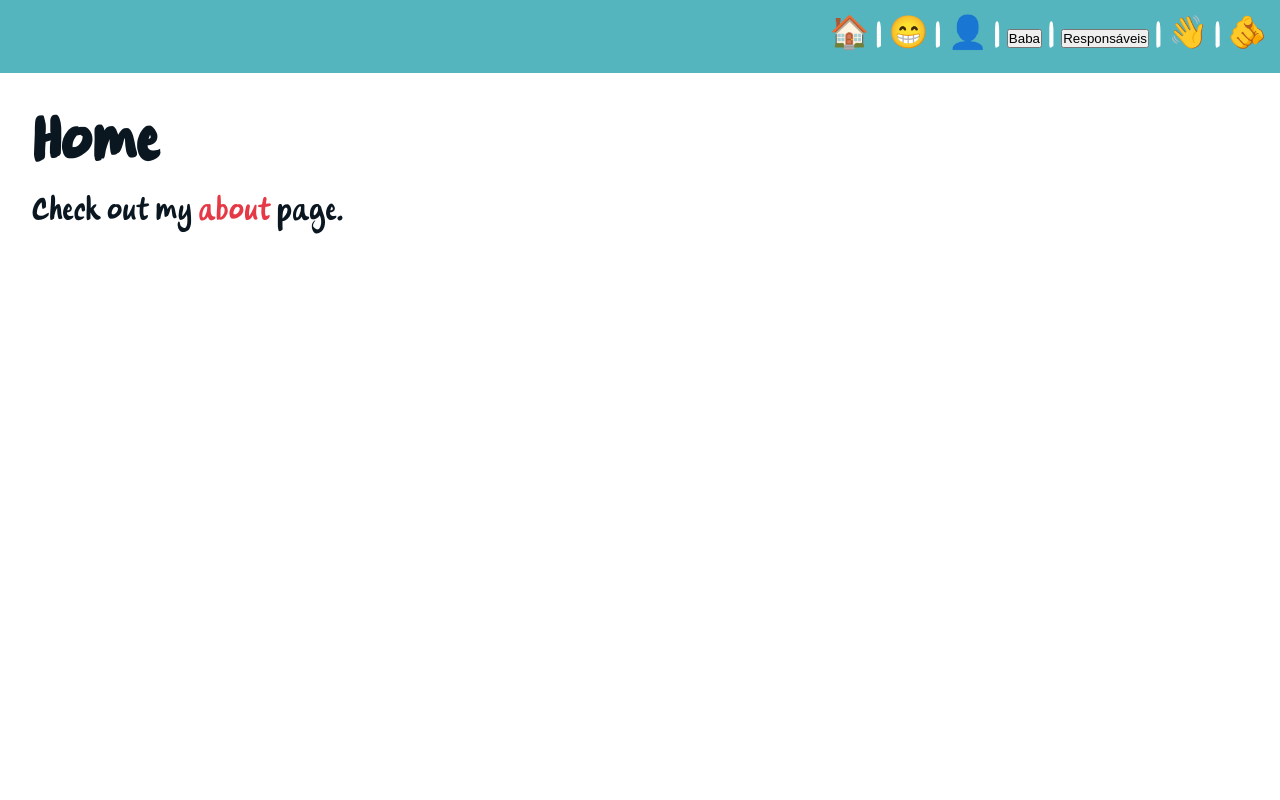
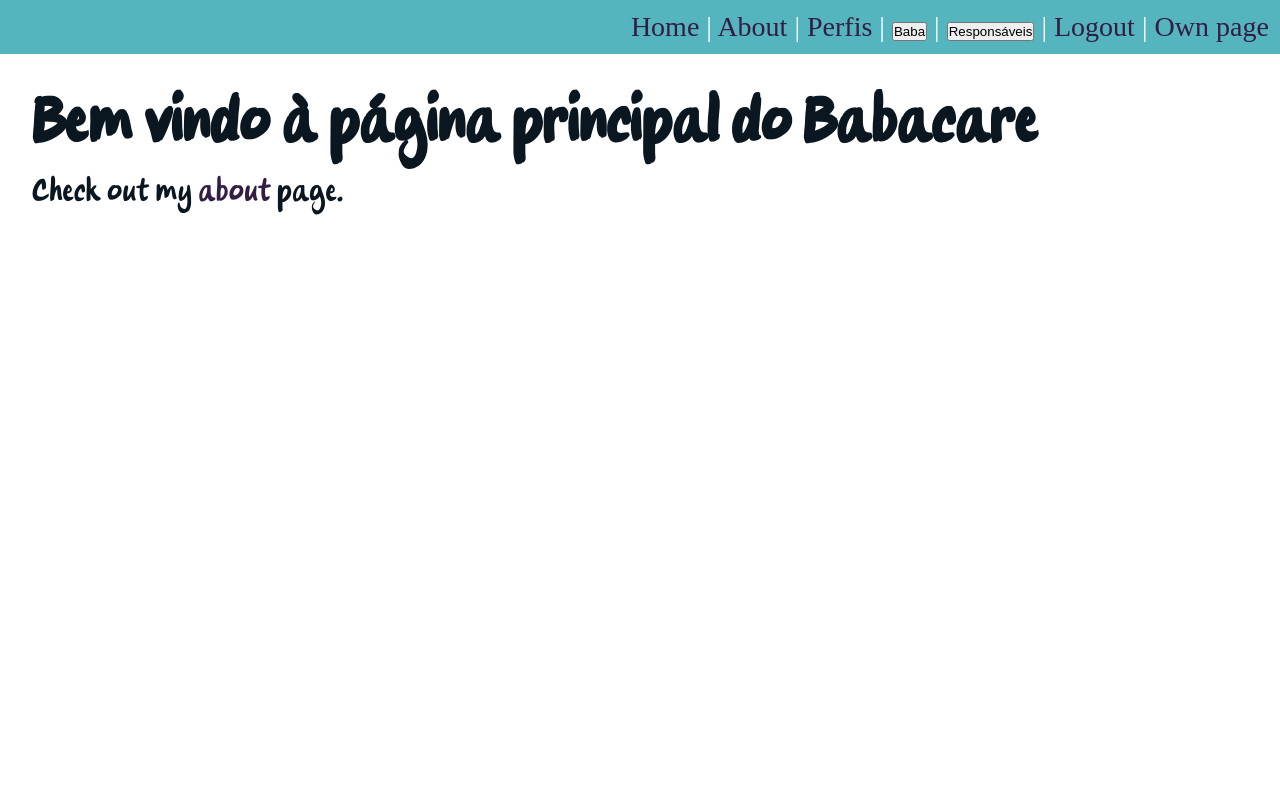
Before and after one commit to Robertt-S/India---Babacare, a Django app: page / in a window 1280 px wide. Run offline with Django 5.2, Linux system fonts and the light colour scheme; the visitor is signed in with stand-in values (Sample User, id 1).

Commit message:
Separação das homes
Criadas as homes: principal, das babás e dos responsáveis (sem conteúdo) e correção do slug do login principal

```diff
--- a/BabaCare/setup/urls.py
+++ b/BabaCare/setup/urls.py
@@ -33,7 +33,7 @@ urlpatterns = [
     #path('users/',include('django.contrib.auth.urls')),
     path('users/',include('users.urls')),
     path('perfis/',include('perfis.urls')),
-    path('baba/login/', v.login_view, name='login'),
+    path('login/', v.login_view, name='login'),
     path('baba/cadastro/', v.cadastro_baba, name='cadastro_baba'),  #botao da linha azul
     path('responsavel/cadastro/', v.cadastro_responsavel, name='cadastro_responsavel'), #botao da linha azul
 ]
--- a/BabaCare/static/css/style.css
+++ b/BabaCare/static/css/style.css
@@ -19,19 +19,19 @@ body {
     background-color: #fff ;
     color: 	#0a1620;
     font-size: 3rem;
-    font-family: myFont;
 }
 
 nav {
     padding: 0.4em; /* em: tamanho da fonte do elemento pai */
     background-color: #54b5be;
     color: white;
-    font-size: 2rem; /* rem: tamanho comparado à fonte do elemento pai */
+    font-size: 1.75rem; /* rem: tamanho comparado à fonte do elemento pai */
     text-align: right;
 }
 
 main {
     padding: 2rem; /*distancia entre o conteudo e as bordas de conteudo */
+    font-family: myFont;
 }
 
 section {
@@ -88,8 +88,7 @@ td {
 
 a {
     text-decoration: none;
-    color: #e63946;
-    font-family: myFont;
+    color: #331d43;
 }
 
 a:hover {
--- a/BabaCare/templates/home.html
+++ b/BabaCare/templates/home.html
@@ -5,6 +5,8 @@
 {%endblock%}
 
 {%block content%}
-    <h1>Home</h1>
-    <p>Check out my <a href="/about">about</a> page.</p>
+    <h1>Bem vindo à página principal do Babacare</h1>
+    <p>
+        Check out my <a href="/about">about</a> page.
+    </p>
 {%endblock%}
--- a/BabaCare/templates/layout.html
+++ b/BabaCare/templates/layout.html
@@ -16,42 +16,45 @@
 </head>
 <body>
     <nav>
+        {% if user.isBaba == true %}
             <a href="{% url 'home' %}">
-            <span role="img" aria-label="Home">🏠</span>
+                <span role="img" aria-label="Home">Home</span>
             </a> |
             <a href="/about">
-            <span role="img" aria-label="About">😁</span>
+                <span role="img" aria-label="About">About</span>
             </a> |
             <a href="{% url 'perfis:lista_babas' %}">
-            <span role="img" aria-label="Perfis">👤</span>
+                <span role="img" aria-label="Perfis">Perfis</span>
             </a> |
 
             <!-- Adicionando os botões "Baba" e "Responsáveis" -->
-        <!-- Botões estilizados -->
+            <!-- Botões estilizados? -->
             <a href="{% url 'users:baba_page' %}">
-            <button class="customizar_botao">Baba</button>
+                <button class="custom-button">Baba</button>
             </a> |
             <a href="{% url 'users:responsaveis_page' %}">
                 <button class="customizar_botao">Responsáveis</button>
             </a> |
+        {% endif %}
 
 
 
         {% if user.is_authenticated %}
             <a href="{% url 'users:logout' %}">
-                <span role="img" aria-label="Logout">👋</span>
+                <span role="img" aria-label="Logout">Logout</span>
             </a> |
             <a href="{% url 'perfis:my_page' %}">
-                <span role="img" aria-label="Self">🫵</span>
+                <span role="img" aria-label="Self">Own page</span>
             </a>
         {% else %}
-            <a href="{% url 'users:login' %}">
-                <span role="img" aria-label="Login">🔐</span>
+            <a href="{% url 'login' %}">
+                <span role="img" aria-label="Login">Login</span>
             </a>
         {% endif %}
     </nav>
     <b></b>
     <main>
+
         {% if messages %}
             {% for message in messages %}
             <div id="popup1" class="overlay">
@@ -63,6 +66,7 @@
             </div>
             {% endfor %}
         {% endif %}
+
         {% block content %}
         {% endblock %}
     </main>
--- a/BabaCare/users/models.py
+++ b/BabaCare/users/models.py
@@ -70,6 +70,7 @@ class BaseUser(AbstractBaseUser):
             )
         return None
 
+
 class Baba(BaseUser):
 
     bioBaba = models.TextField(null=False, blank=False)
--- a/BabaCare/users/urls.py
+++ b/BabaCare/users/urls.py
@@ -8,10 +8,11 @@ app_name = 'users'
 urlpatterns = [
     path('cadastro_baba/', views.cadastro_baba, name="registro_baba"),  # URL única
     path('cadastro_responsavel/', views.cadastro_responsavel, name="registro_responsavel"),  # URL única
-    path('baba/login/', views.login_view, name="login"),
     path('logout/', views.logout_view, name="logout"),
     path('baba/', views.baba_page, name='baba_page'),
-    path('responsaveis/', views.responsaveis_page, name='responsaveis_page')
+    path('responsaveis/', views.responsaveis_page, name='responsaveis_page'),
+    path('home_baba/', views.home_baba, name="home_baba"),
+    path('home_responsavel/', views.home_responsavel, name="home_responsavel"),
 ]
 
 if settings.DEBUG:
```
Also changed, not shown: BabaCare/users/templates/users/home_baba.html (added, +17 -0 lines), BabaCare/users/templates/users/home_responsavel.html (added, +17 -0 lines), BabaCare/users/views.py (+11 -1 lines). Lines whose indentation alone changed are shown as unchanged.
